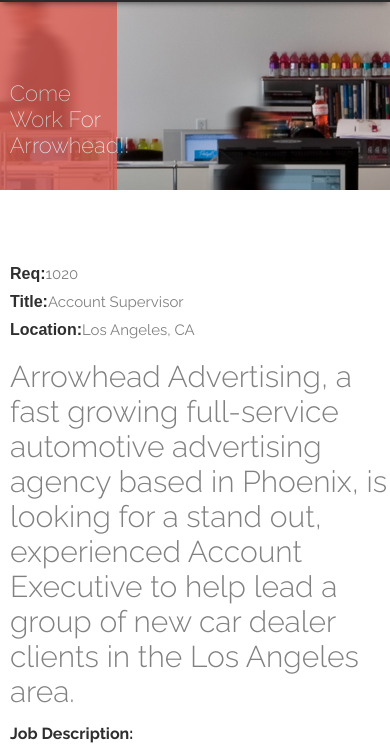
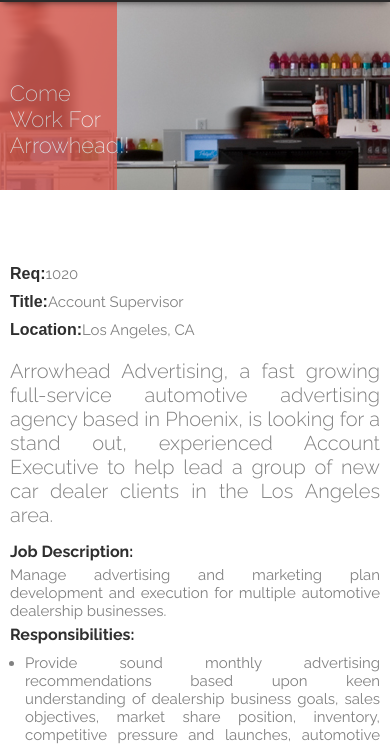
Before and after one commit to arrowheadadv/main, a plain HTML site: page careers.html in a window 390 px wide. Shown: the part 70-816 px from the top of the page. Drawn offline with nearby package versions, Linux system fonts and the light colour scheme.

Commit message:
made changes to style in mobile views

```diff
--- a/css/style.css
+++ b/css/style.css
@@ -1001,6 +1001,14 @@ footer p.copyright {
 	.internal .container h2 {
 		font-size: 20px;
 	}
+	div.careers {
+		width: 100%;
+		padding: 0px 10px;
+		text-align: justify;
+	}
+	.careers h2 {
+	font-size: 20px;
+}
 }
 
 @media only screen and (max-width:640px) {
@@ -1142,8 +1150,12 @@ footer p.copyright {
 	}
 	div.careers {
 		width: 100%;
-		padding-left: 10px;
+		padding: 0px 10px;
+		text-align: justify;
 	}
+	.careers h2 {
+	font-size: 20px;
+}
 }
 
 @media only screen and (max-width:480px) {
@@ -1222,8 +1234,12 @@ footer p.copyright {
 	}
 	div.careers {
 		width: 100%;
-		padding-left: 10px;
+		padding: 0px 10px;
+		text-align: justify;
 	}
+	.careers h2 {
+	font-size: 20px;
+}
 }
 
 @media only screen and (max-width:360px) {
@@ -1272,8 +1288,12 @@ footer p.copyright {
 	}
 	div.careers {
 		width: 100%;
-		padding-left: 10px;
+		padding: 0px 10px;
+		text-align: justify;
 	}
+	.careers h2 {
+	font-size: 20px;
+}
 }
 
 @media only screen and (max-width:320px) {
```
